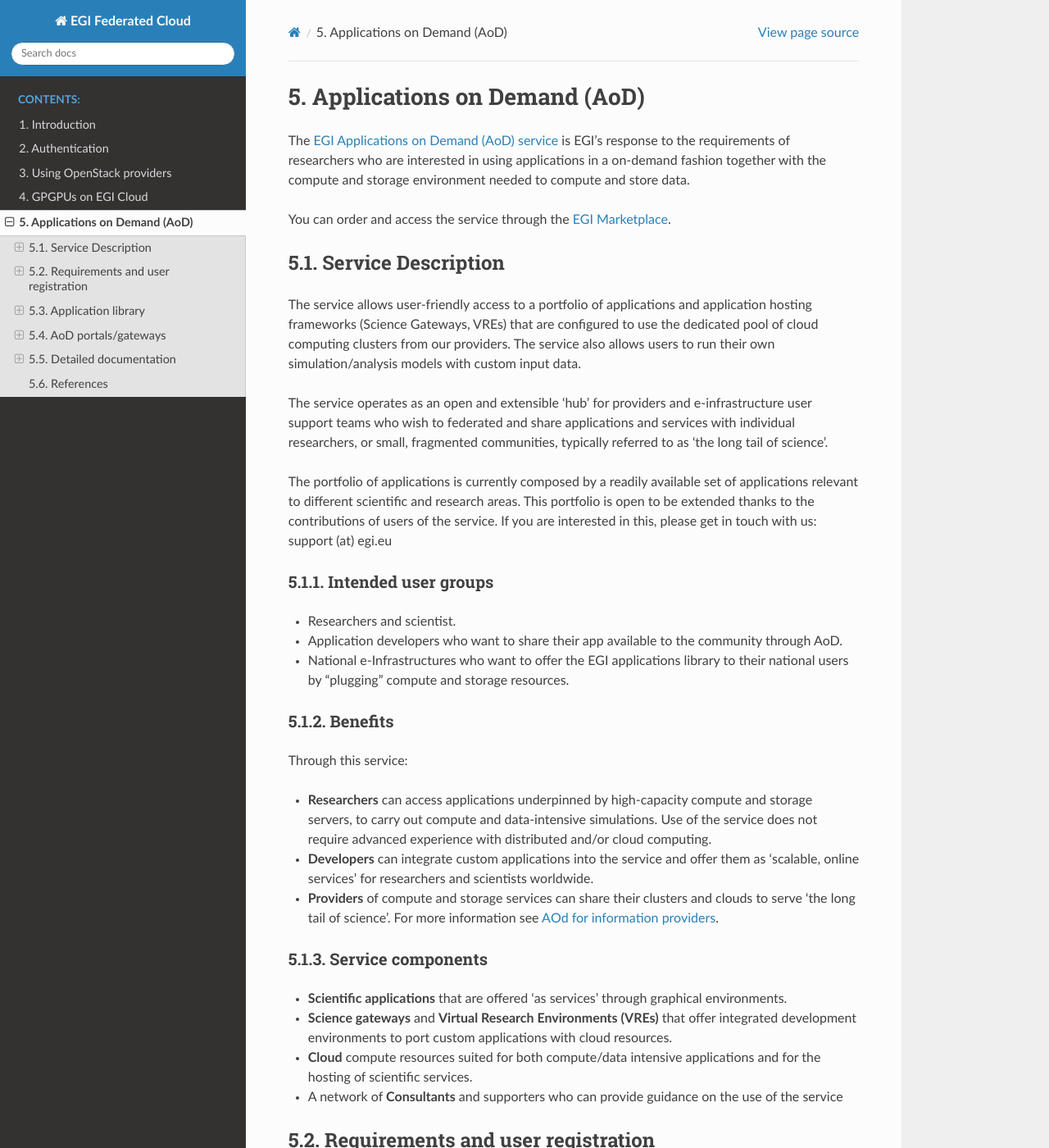
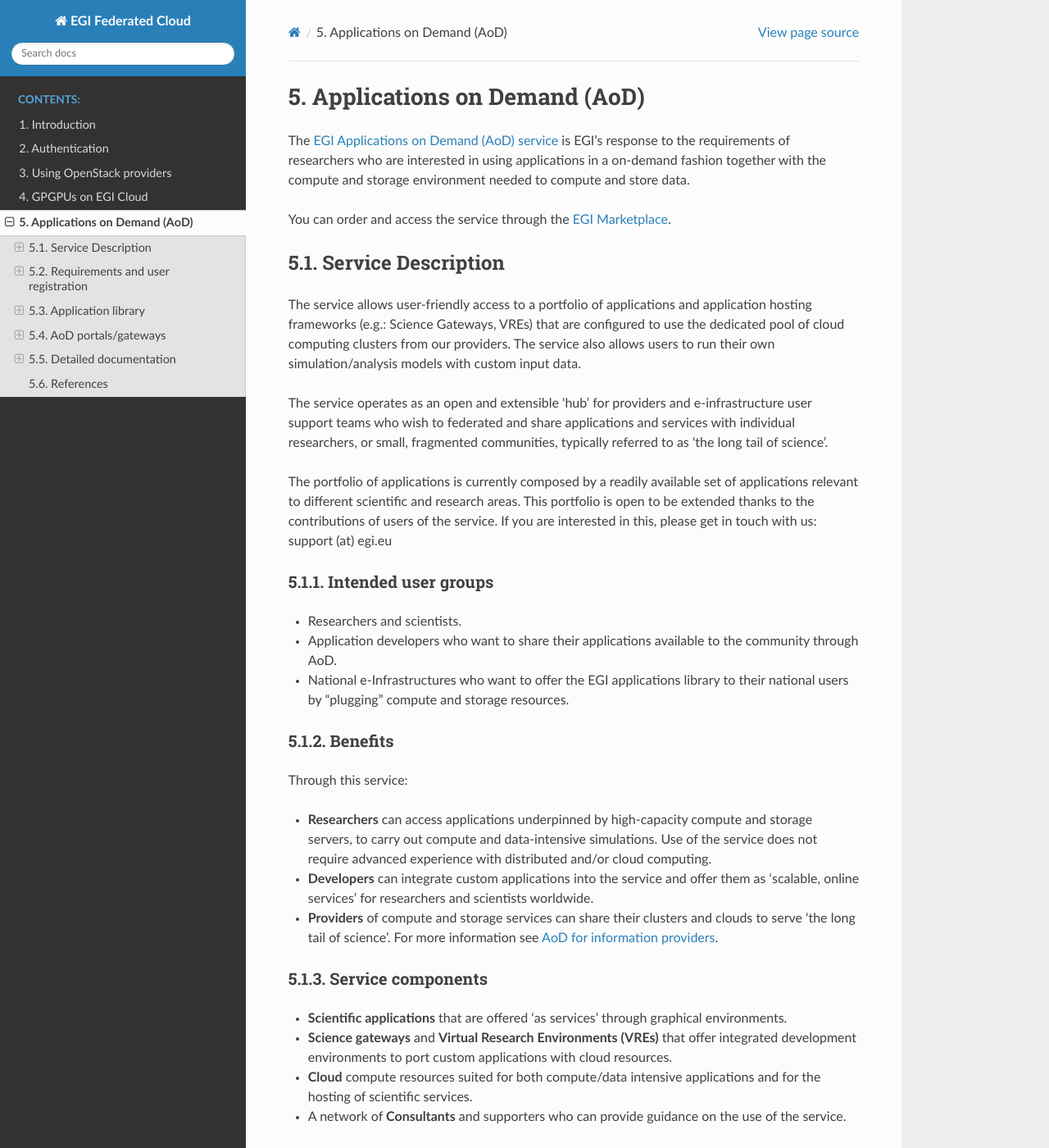
Before and after one commit to EGI-Federation/fedcloud-documentation, a Sphinx documentation site: the page built from source/aod.rst, in a window 1280 px wide and 1400 px high. Shown: the whole window at 82% size. Built offline with Sphinx 7.4.7 and the Read the Docs theme 2.0.0, drawn with Linux system fonts in a browser that asks for light colours; some of the changed text lies outside the part shown.

Commit message:
Update aod.rst
Minor updates in the documentation

```diff
--- a/source/aod.rst
+++ b/source/aod.rst
@@ -12,8 +12,8 @@
 -------------------
 
 The service allows user-friendly access to a portfolio of applications and
-application hosting frameworks (Science Gateways, VREs) that are configured to
-use the dedicated pool of cloud computing clusters from our providers. The
+application hosting frameworks (e.g.: Science Gateways, VREs) that are configured
+to use the dedicated pool of cloud computing clusters from our providers. The
 service also allows users to run their own simulation/analysis models with
 custom input data.
 
@@ -31,9 +31,9 @@
 Intended user groups
 ::::::::::::::::::::
 
-* Researchers and scientist.
+* Researchers and scientists.
 
-* Application developers who want to share their app available to the community
+* Application developers who want to share their applications available to the community
   through AoD.
 
 * National e-Infrastructures who want to offer the EGI applications library to
@@ -54,7 +54,7 @@
 
 * **Providers** of compute and storage services can share their clusters and
   clouds to serve 'the long tail of science'. For more information see
-  `AOd for information providers <https://wiki.egi.eu/wiki/Applications_on_Demand_Service_-_information_for_providers>`_.
+  `AoD for information providers <https://wiki.egi.eu/wiki/Applications_on_Demand_Service_-_information_for_providers>`_.
 
 Service components
 ::::::::::::::::::
@@ -70,7 +70,7 @@
   applications and for the hosting of scientific services.
 
 * A network of **Consultants** and supporters who can provide guidance on the
-  use of the service
+  use of the service.
 
 
 Requirements and user registration
```
Also changed, not shown: other parts of source/aod.rst (+4 -0 lines).
